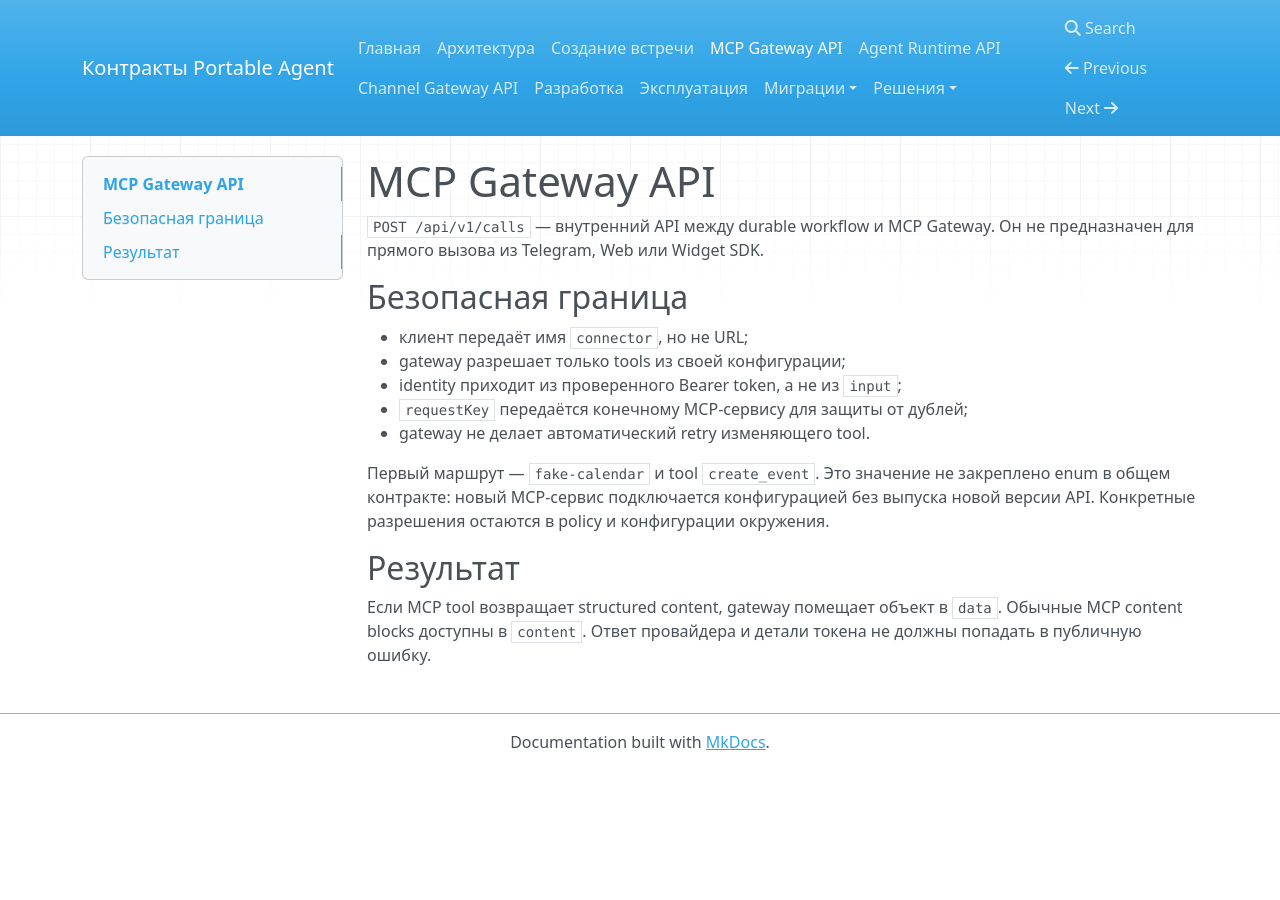
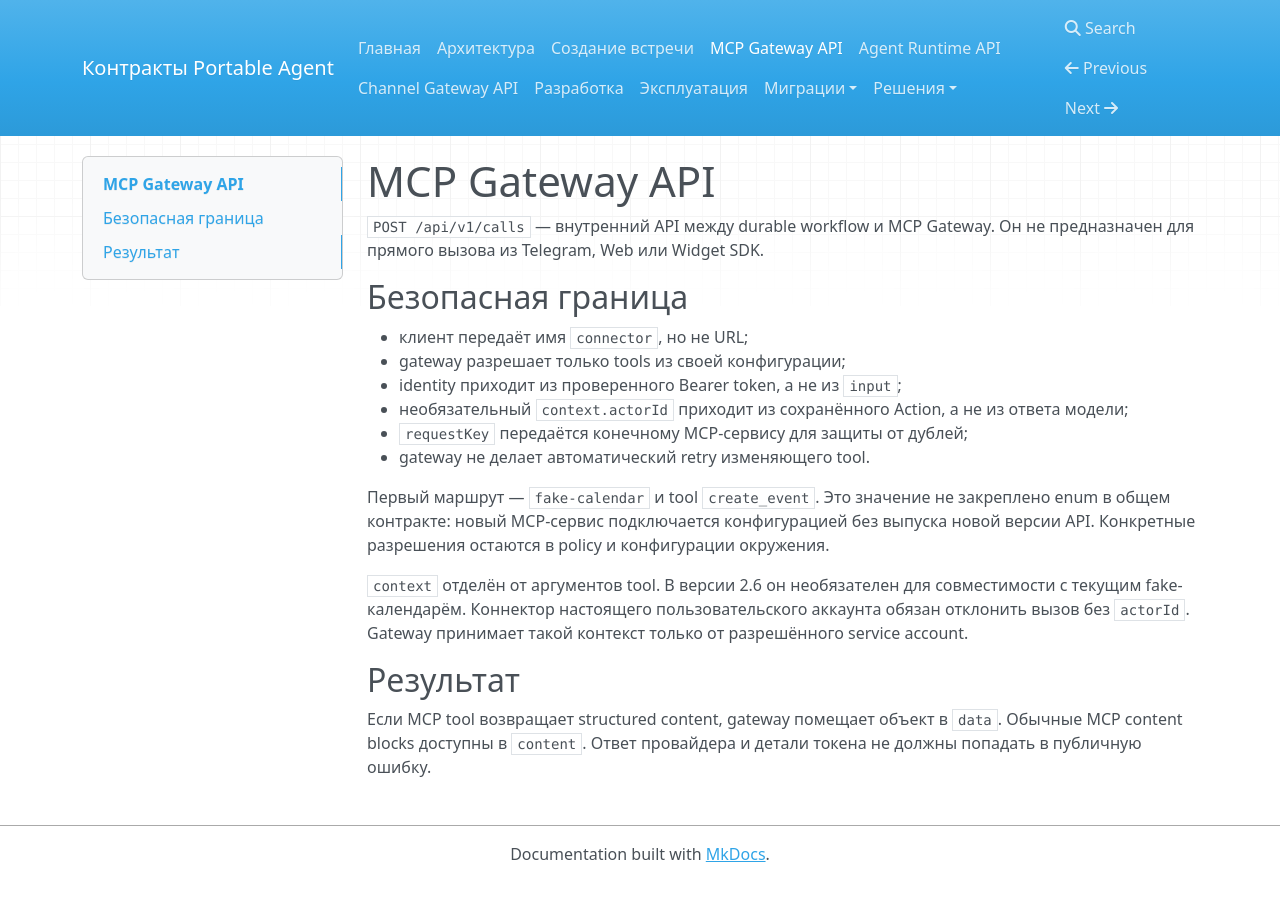
Before and after one commit to portable-agent/contracts, an MkDocs documentation site: the page built from docs/mcp-gateway.md, in a window 1280 px wide. Built offline with MkDocs 1.6.1, drawn with Linux system fonts in a browser that asks for light colours; nearby versions of some CDN libraries.

Commit message:
feat: add trusted MCP execution context (#18)

```diff
--- a/docs/mcp-gateway.md
+++ b/docs/mcp-gateway.md
@@ -8,6 +8,7 @@
 - клиент передаёт имя `connector`, но не URL;
 - gateway разрешает только tools из своей конфигурации;
 - identity приходит из проверенного Bearer token, а не из `input`;
+- необязательный `context.actorId` приходит из сохранённого Action, а не из ответа модели;
 - `requestKey` передаётся конечному MCP-сервису для защиты от дублей;
 - gateway не делает автоматический retry изменяющего tool.
 
@@ -15,6 +16,10 @@
 контракте: новый MCP-сервис подключается конфигурацией без выпуска новой версии API. Конкретные
 разрешения остаются в policy и конфигурации окружения.
 
+`context` отделён от аргументов tool. В версии 2.6 он необязателен для совместимости с текущим
+fake-календарём. Коннектор настоящего пользовательского аккаунта обязан отклонить вызов без
+`actorId`. Gateway принимает такой контекст только от разрешённого service account.
+
 ## Результат
 
 Если MCP tool возвращает structured content, gateway помещает объект в `data`. Обычные MCP content
--- a/package.json
+++ b/package.json
@@ -1,6 +1,6 @@
 {
   "name": "@portable-agent/contracts",
-  "version": "2.5.0",
+  "version": "2.6.0",
   "private": true,
   "files": [
     "openapi",
```
Also changed, not shown: README.md (+1 -1 lines), 9 other files.
